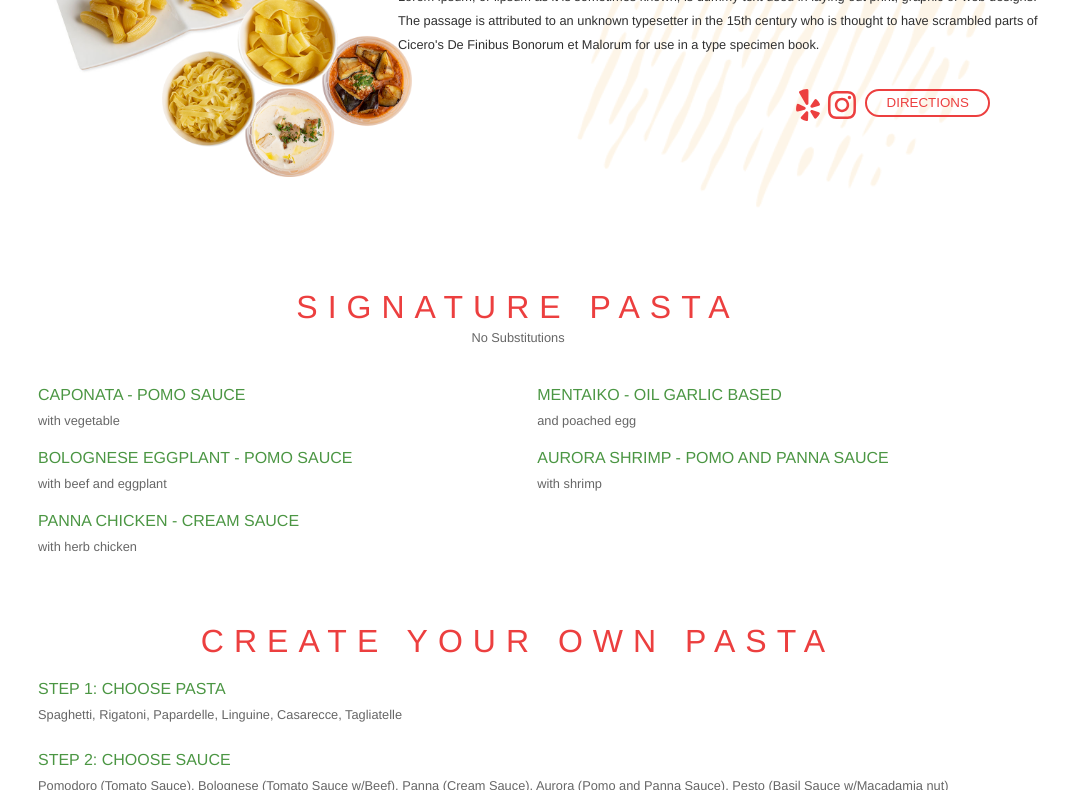
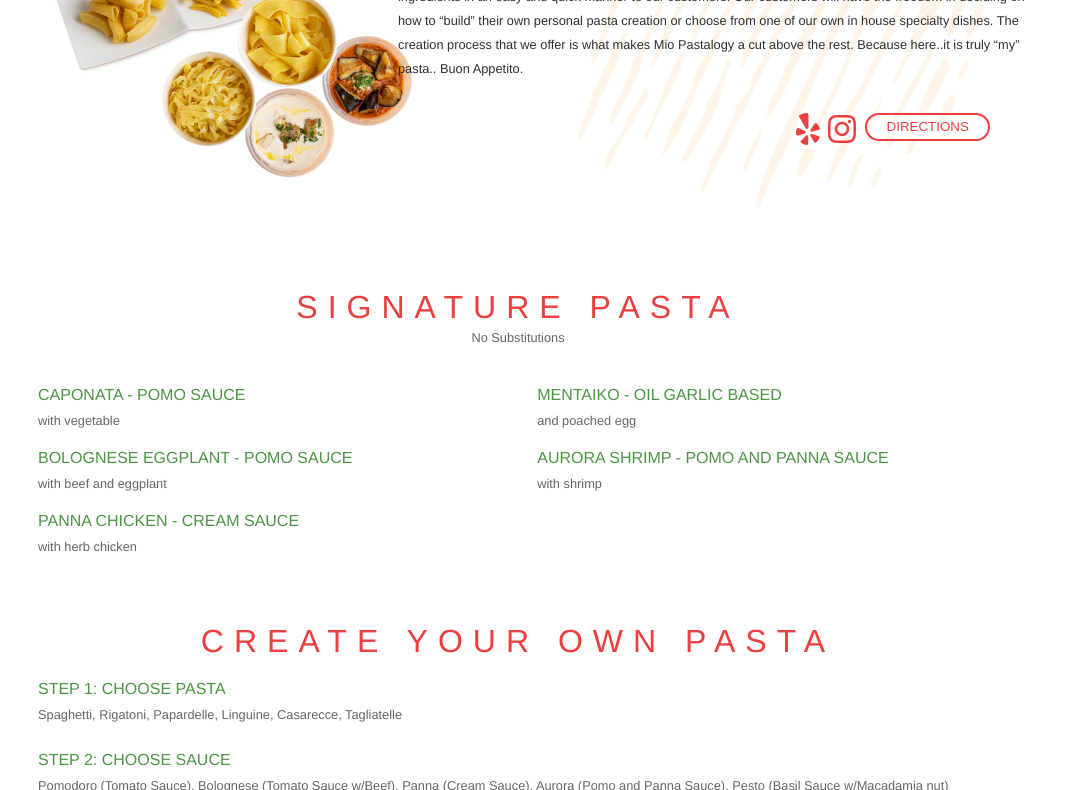
Before and after one commit to ekm383/miopastalogy, a Gatsby site: page / in a window 1280 px wide. Shown: the part 1011-1801 px from the top of the page, without its empty margins (122-1191 px from the left). Built offline with nearby package versions, Linux system fonts and the light colour scheme; Gatsby itself is replaced by a stand-in of ours.

Commit message:
Hours and info added

```diff
--- a/src/components/footer/Footer.js
+++ b/src/components/footer/Footer.js
@@ -23,9 +23,7 @@ const Footer = () => {
         <div className="column">
           <h6>Hours of Operation:</h6>
           <ul>
-            <li>Coming Soon</li>
-            {/* <li>Sunday-Thursday 10:00am-9:00pm</li>
-            <li>Friday & Saturday 10:00am-10:30pm</li> */}
+            <li>Open Daily 11:00am-8:00pm</li>
           </ul>
         </div>
         <div className="column">
--- a/src/components/section/About.js
+++ b/src/components/section/About.js
@@ -45,11 +45,13 @@ const About = () => {
           <h4>Quality cuisine made with love and experience.</h4>
           <h2>MIO PASTALOGY</h2>
           <p>
-            Lorem ipsum, or lipsum as it is sometimes known, is dummy text used
-            in laying out print, graphic or web designs. The passage is
-            attributed to an unknown typesetter in the 15th century who is
-            thought to have scrambled parts of Cicero's De Finibus Bonorum et
-            Malorum for use in a type specimen book.
+            The concept of Mio Pastalogy is being able to provide home made
+            fresh pasta, sauces, and fresh daily ingredients in an easy and
+            quick manner to our customers. Our customers will have the freedom
+            in deciding on how to “build” their own personal pasta creation or
+            choose from one of our own in house specialty dishes. The creation
+            process that we offer is what makes Mio Pastalogy a cut above the
+            rest. Because here..it is truly “my” pasta.. Buon Appetito.
           </p>
           <div className="actions-container">
             <a href="/">
```
